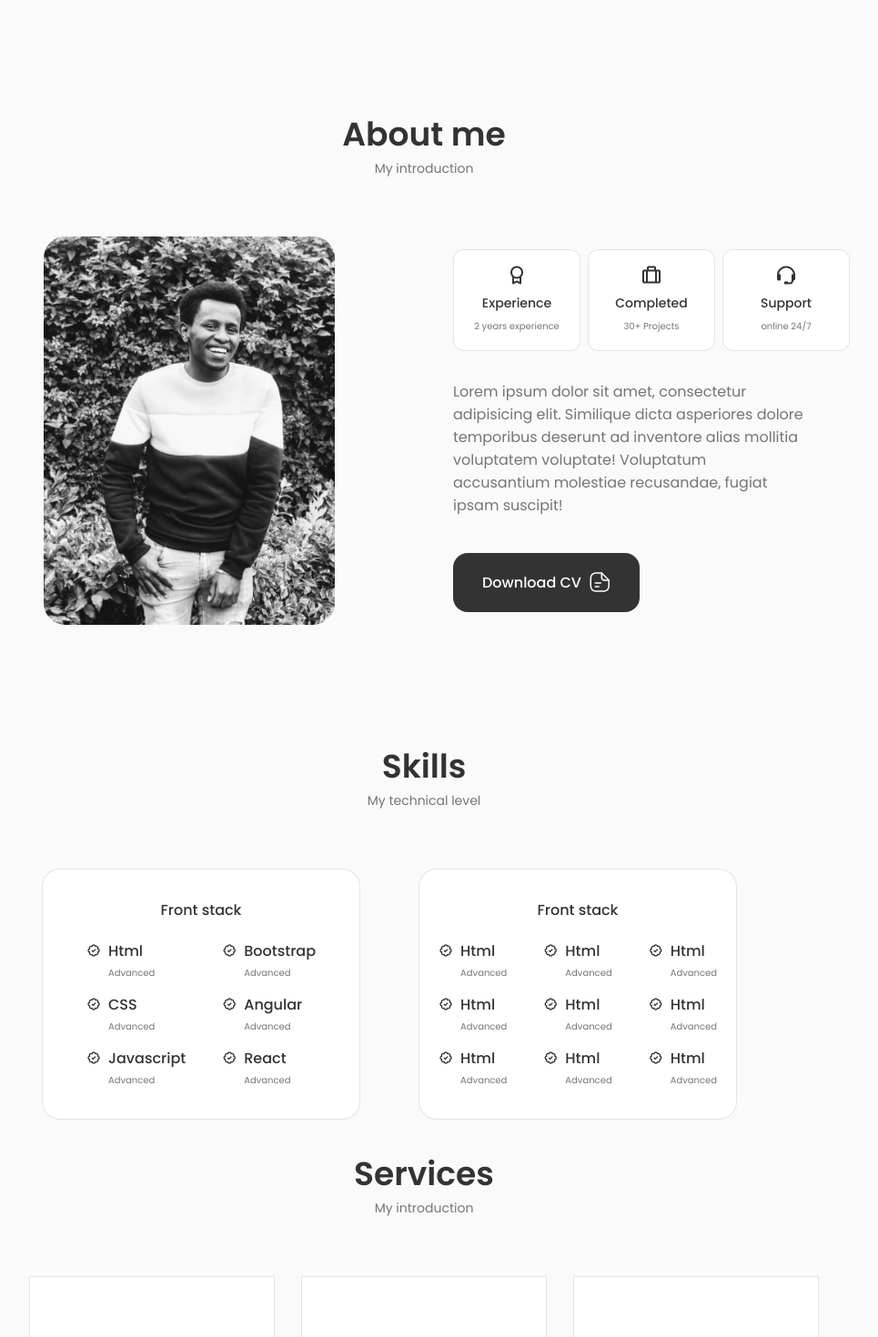
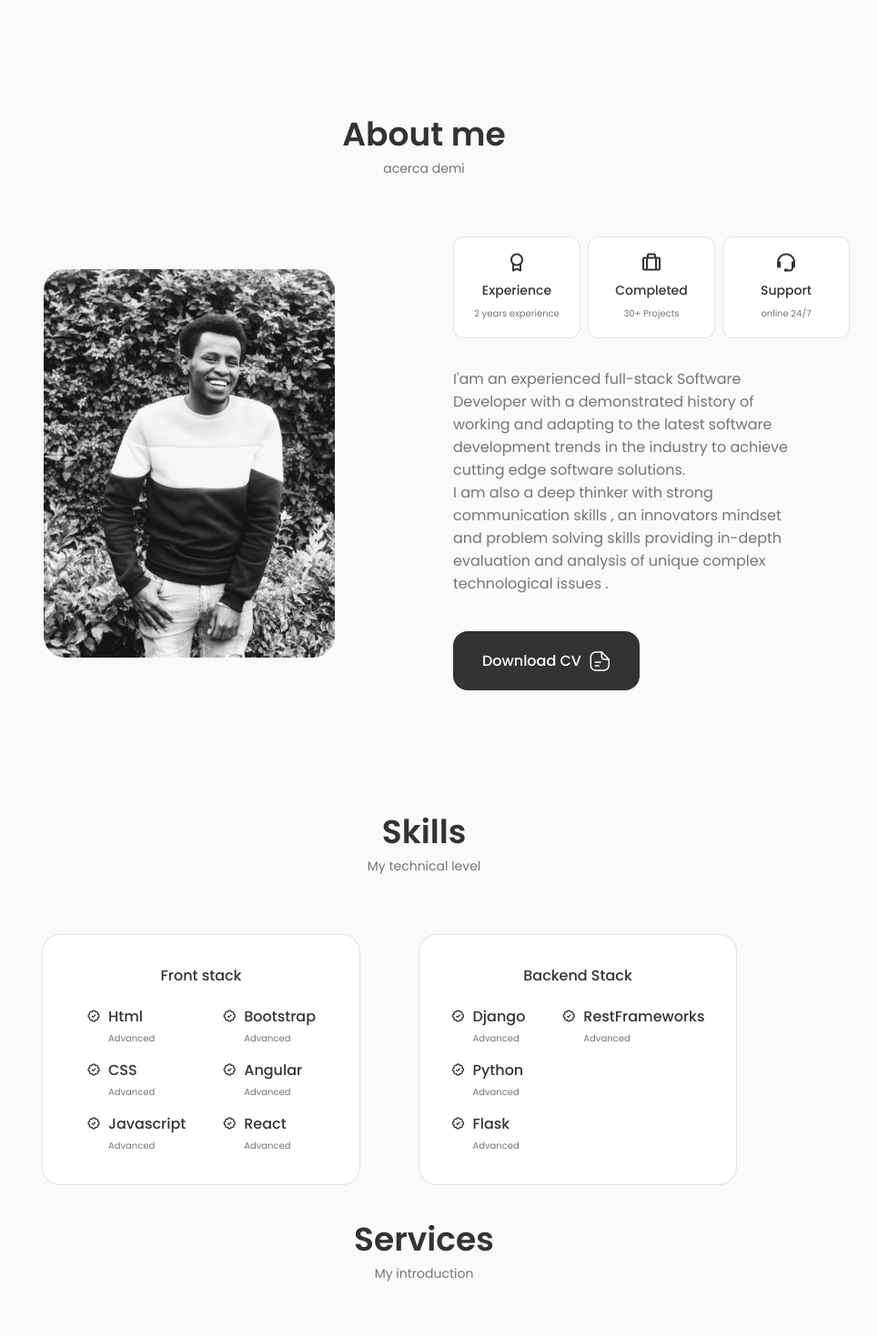
Before and after one commit to ch1n069/Portfolio, a React (Create React App) app: page / in a window 1280 px wide. Shown: the part 643-2113 px from the top of the page at 91% size, without its empty margins (174-1139 px from the left). Built offline with nearby package versions, Linux system fonts and the light colour scheme.

Commit message:
minor changes

```diff
--- a/src/components/about/About.js
+++ b/src/components/about/About.js
@@ -10,17 +10,20 @@ const About = () => {
   return (
     <section className="about about section" id="about">
       <h2 className="section__title">About me</h2>
-      <span className="section__subtitle">My introduction</span>
+      <span className="section__subtitle">acerca demi</span>
       <div className="about__container container grid">
         <img src={AboutImg} alt="" className="about__img" />
 
         <div className="about__data">
           <Info />
           <p className="about__description">
-            Lorem ipsum dolor sit amet, consectetur adipisicing elit. Similique
-            dicta asperiores dolore temporibus deserunt ad inventore alias
-            mollitia voluptatem voluptate! Voluptatum accusantium molestiae
-            recusandae, fugiat ipsam suscipit!
+            I'am an experienced full-stack Software Developer with a
+            demonstrated history of working and adapting to the latest software
+            development trends in the industry to achieve cutting edge software
+            solutions. <br />I am also a deep thinker with strong communication
+            skills , an innovators mindset and problem solving skills providing
+            in-depth evaluation and analysis of unique complex technological
+            issues .
           </p>
           <a download="" href={CV} className="button button--flex">
             Download CV{" "}
--- a/src/components/home/Data.js
+++ b/src/components/home/Data.js
@@ -6,8 +6,7 @@ const data = () => {
       <h1 className="home__title">Bruno Gatiba</h1>
       <h3 className="home__subtitle">Fullstack webdeveloper</h3>
       <p className="home__description">
-        Lorem ipsum dolor sit amet consectetur adipisicing elit. Ratione nihil
-        iure officia id sint aliquid rem magni ipsa quam provident.
+        I am Full-stack web developer based in Nairobi kenya
       </p>
       <a href="#contact" className="button button--flex">
         Say hello
--- a/src/components/home/Social.js
+++ b/src/components/home/Social.js
@@ -10,7 +10,11 @@ const Social = () => {
       <a href="34" className="home__social-icon" target="_blank">
         <i class="uil uil-dribble"></i>
       </a>
-      <a href="34" className="home__social-icon" target="_blank">
+      <a
+        href="https://github.com/ch1n069?tab=repositories"
+        className="home__social-icon"
+        target="_blank"
+      >
         <i class="uil uil-github-alt"></i>
       </a>
     </div>
--- a/src/components/skills/Backend.js
+++ b/src/components/skills/Backend.js
@@ -3,9 +3,57 @@ import React from "react";
 const Backend = () => {
   return (
     <div className="skills__content">
-      <h3 className="skills__title">Front stack</h3>
+      <h3 className="skills__title">Backend Stack</h3>
       <div className="skills__box">
         <div className="skills__group">
+          <div className="skills__data">
+            <i className="bx bx-badge-check"></i>
+            <div>
+              <h3 className="skills__name">Django </h3>
+              <span className="skills__level">Advanced</span>
+            </div>
+          </div>
+          <div className="skills__data">
+            <i className="bx bx-badge-check"></i>
+            <div>
+              <h3 className="skills__name">Python </h3>
+              <span className="skills__level">Advanced</span>
+            </div>
+          </div>
+
+          <div className="skills__data">
+            <i className="bx bx-badge-check"></i>
+            <div>
+              <h3 className="skills__name">Flask </h3>
+              <span className="skills__level">Advanced</span>
+            </div>
+          </div>
+        </div>
+        <div className="skills__group">
+          <div className="skills__data">
+            <i className="bx bx-badge-check"></i>
+            <div>
+              <h3 className="skills__name">RestFrameworks </h3>
+              <span className="skills__level">Advanced</span>
+            </div>
+          </div>
+          {/* <div className="skills__data">
+            <i className="bx bx-badge-check"></i>
+            <div>
+              <h3 className="skills__name">Html </h3>
+              <span className="skills__level">Advanced</span>
+            </div>
+          </div> */}
+
+          {/* <div className="skills__data">
+            <i className="bx bx-badge-check"></i>
+            <div>
+              <h3 className="skills__name">Html </h3>
+              <span className="skills__level">Advanced</span>
+            </div>
+          </div> */}
+        </div>
+        {/* <div className="skills__group">
           <div className="skills__data">
             <i className="bx bx-badge-check"></i>
             <div>
@@ -28,55 +76,7 @@ const Backend = () => {
               <span className="skills__level">Advanced</span>
             </div>
           </div>
-        </div>
-        <div className="skills__group">
-          <div className="skills__data">
-            <i className="bx bx-badge-check"></i>
-            <div>
-              <h3 className="skills__name">Html </h3>
-              <span className="skills__level">Advanced</span>
-            </div>
-          </div>
-          <div className="skills__data">
-            <i className="bx bx-badge-check"></i>
-            <div>
-              <h3 className="skills__name">Html </h3>
-              <span className="skills__level">Advanced</span>
-            </div>
-          </div>
-
-          <div className="skills__data">
-            <i className="bx bx-badge-check"></i>
-            <div>
-              <h3 className="skills__name">Html </h3>
-              <span className="skills__level">Advanced</span>
-            </div>
-          </div>
-        </div>
-        <div className="skills__group">
-          <div className="skills__data">
-            <i className="bx bx-badge-check"></i>
-            <div>
-              <h3 className="skills__name">Html </h3>
-              <span className="skills__level">Advanced</span>
-            </div>
-          </div>
-          <div className="skills__data">
-            <i className="bx bx-badge-check"></i>
-            <div>
-              <h3 className="skills__name">Html </h3>
-              <span className="skills__level">Advanced</span>
-            </div>
-          </div>
-
-          <div className="skills__data">
-            <i className="bx bx-badge-check"></i>
-            <div>
-              <h3 className="skills__name">Html </h3>
-              <span className="skills__level">Advanced</span>
-            </div>
-          </div>
-        </div>
+        </div> */}
       </div>
     </div>
   );
```
